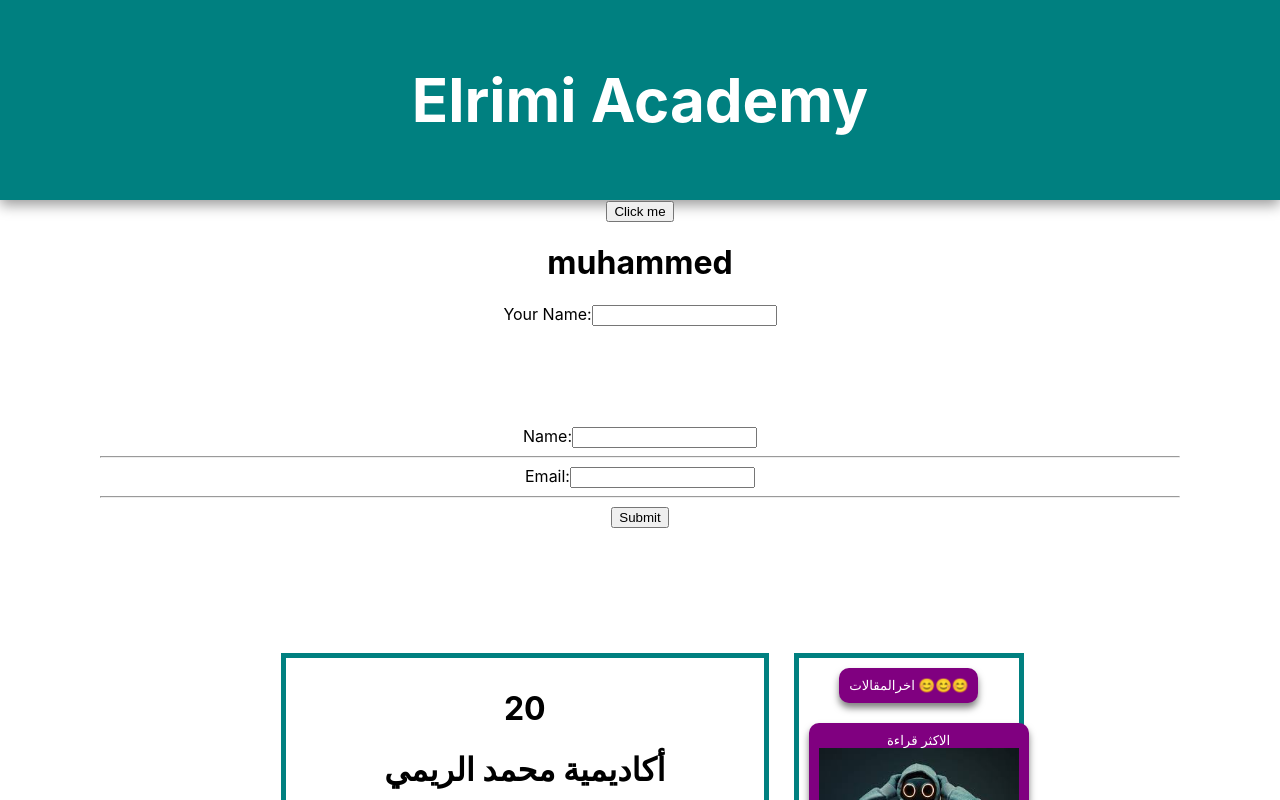
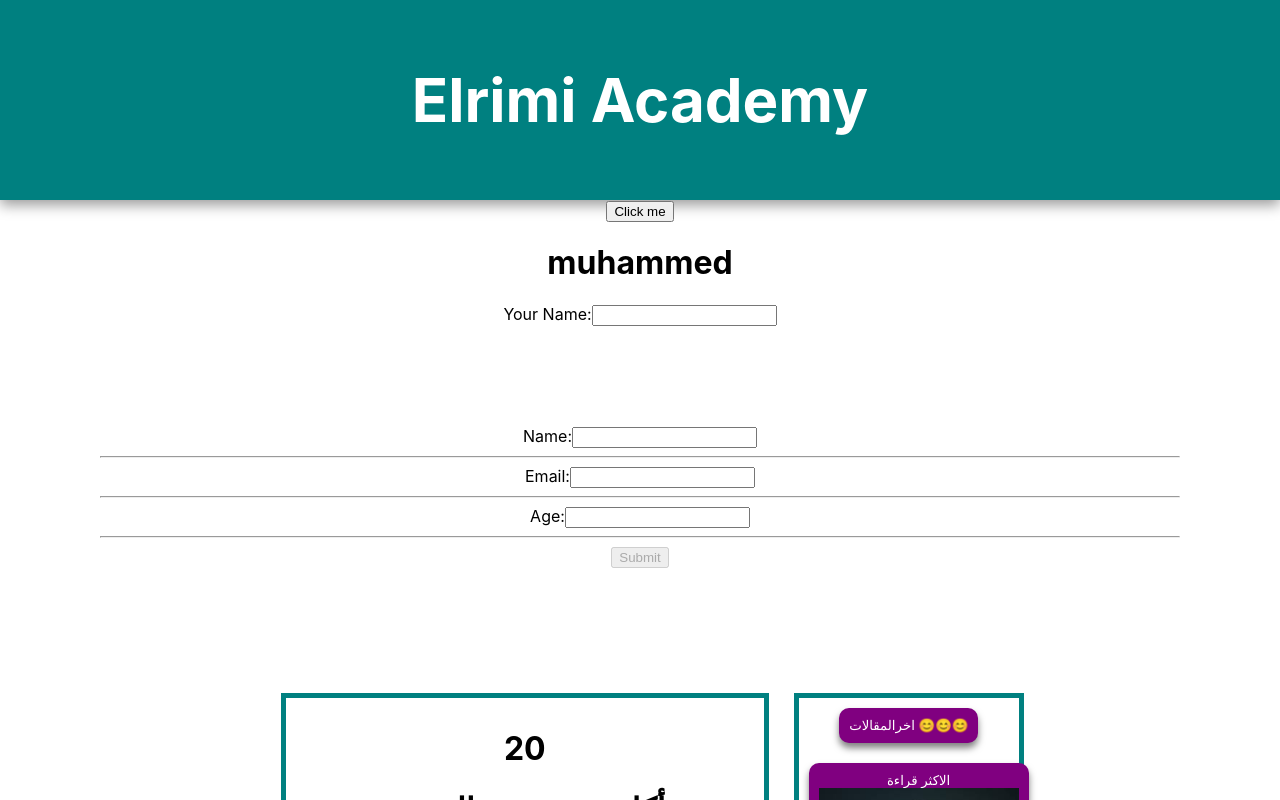
Before and after one commit to mohamadAlrimi/challenge-solution-props, a React (Create React App) app: page / in a window 1280 px wide. Shown: the top 800 px of the page. Built offline with nearby package versions, Linux system fonts and the light colour scheme.

Commit message:
Object State the last change on the formInput

```diff
--- a/src/MyForm.js
+++ b/src/MyForm.js
@@ -1,24 +1,35 @@
 
 import { useState } from "react"
 export default function MyForm(){
-    const [formInput , setFormInput] = useState({name:"" ,email:""});
+    const [formInput , setFormInput] = useState({name:"" ,email:"" ,age :""});
+
+    // if (!formInput.name || !formInput.email || !formInput.age) {
+    //     alert("All fields are required!");
+    //     return;
+    //   }
     return ( <>
      <form style={{padding :"100px"}} onSubmit={(event)=>{
         event.preventDefault();
         console.log(formInput)
+        setFormInput({ name: "", email: "", message: "" ,age :"" });
+
      }}>
         <label>Name:</label>
         <input value={formInput.name} onChange={(event) =>{
-            setFormInput({name: event.target.value ,email : formInput.email});
+            setFormInput({...formInput , name : event.target.value});
         }}/>
         <hr></hr>
 
         <label>Email:</label>
         <input value={formInput.email} onChange={(event) =>{
-            setFormInput({email: event.target.value , name :formInput.name});
+            setFormInput({...formInput , email : event.target.value});
         }}/>
         <hr></hr>
-        <button>Submit</button>
+        <label>Age:</label>
+        <input value={formInput.age} onChange={(event) =>{
+            setFormInput({...formInput , age : event.target.value});
+        }}/>   <hr></hr>
+        <button  disabled={!formInput.name || !formInput.email || !formInput.age}>Submit</button>
 
 
         </form></>)
```
